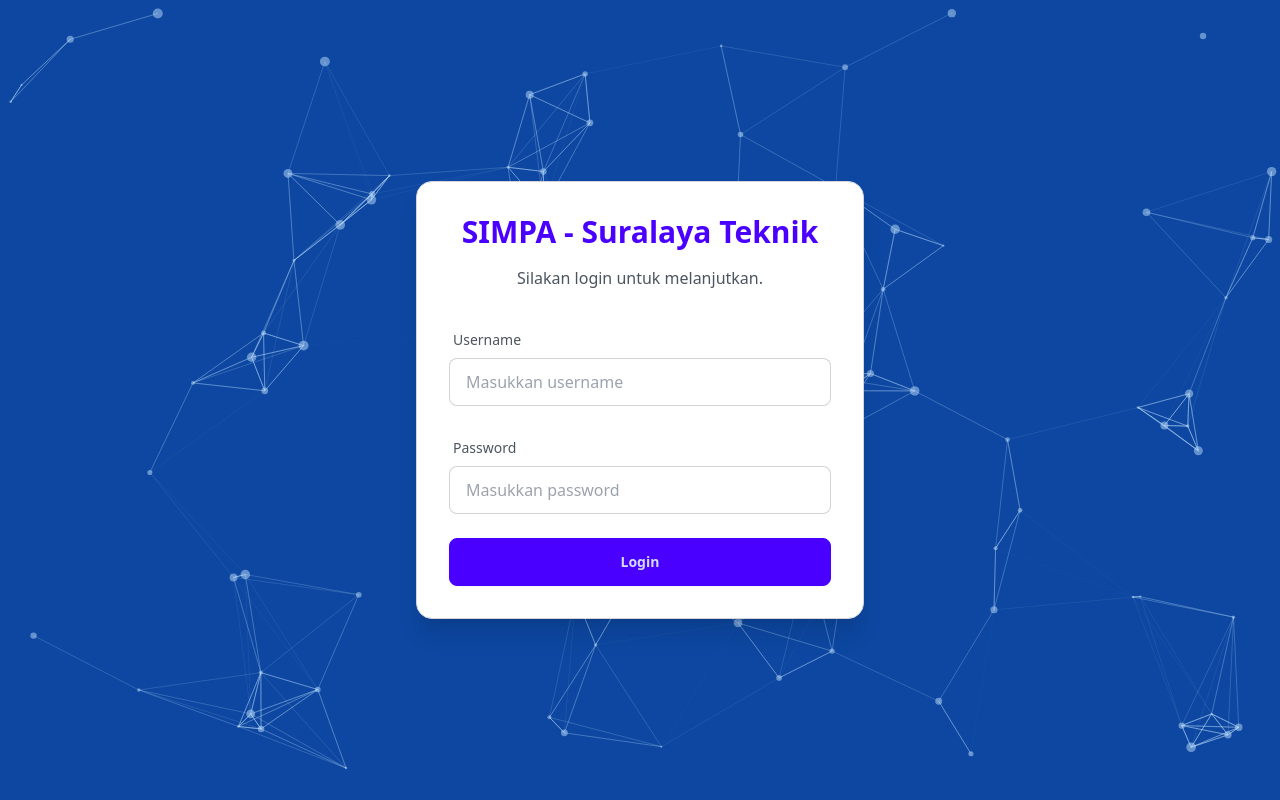
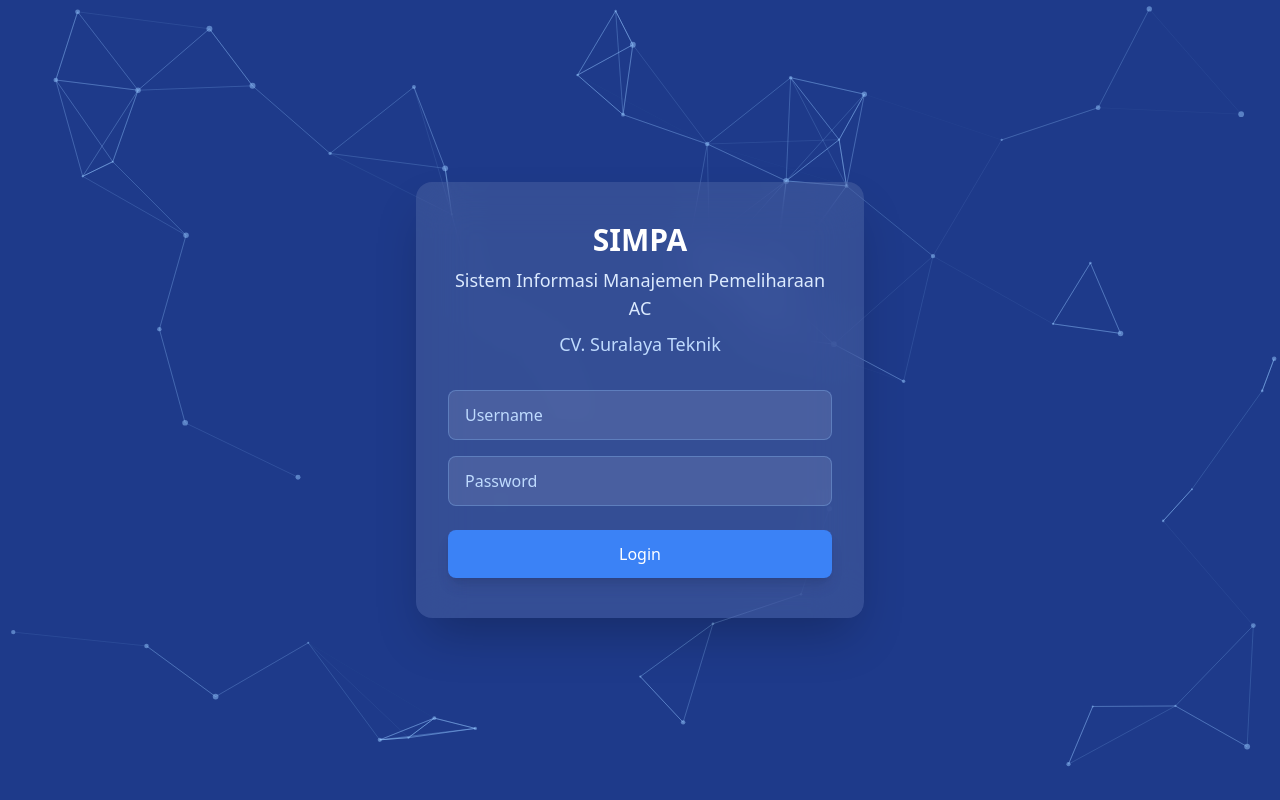
Before and after one commit to Habiboys/SIMPA, a React (Vite) app in the folder frontend/: page /login in a window 1280 px wide. Built offline with nearby package versions, Linux system fonts and the light colour scheme.

Commit message:
update login page

```diff
--- a/frontend/src/pages/Login.jsx
+++ b/frontend/src/pages/Login.jsx
@@ -1,97 +1,106 @@
-import { useState } from "react";
-import { useNavigate, Link } from "react-router-dom";
+import React, { useState } from "react";
+import { useNavigate } from "react-router-dom";
 import { apiRequest } from "../utils/api";
-import Swal from "sweetalert2"; // Import SweetAlert
-import Particles from "react-particles"; // Import Particles
-import { loadFull } from "tsparticles"; // Load full functionality of tsParticles
+import Swal from "sweetalert2";
+import Particles from "react-particles";
+import { loadFull } from "tsparticles";
 
 const Login = () => {
   const [username, setUsername] = useState("");
   const [password, setPassword] = useState("");
   const [isLoading, setIsLoading] = useState(false);
-  const [error, setError] = useState("");
   const navigate = useNavigate();
 
-  // Fungsi untuk inisialisasi partikel
   const particlesInit = async (main) => {
     await loadFull(main);
   };
 
-  // Konfigurasi partikel
+  // Updated particle configuration with blue theme
   const particlesOptions = {
     background: {
-      color: "#0D47A1", // Warna latar belakang partikel (biru tua)
+      color: "#1e3a8a", // Deep blue background
     },
-    fpsLimit: 60, // Batas frame per detik
+    fpsLimit: 60,
     interactivity: {
       events: {
         onClick: {
           enable: true,
-          mode: "push", // Mode interaksi saat klik
+          mode: "push",
         },
         onHover: {
           enable: true,
-          mode: "repulse", // Mode interaksi saat hover
+          mode: "grab",
+          parallax: {
+            enable: true,
+            force: 60,
+            smooth: 10
+          }
         },
         resize: true,
       },
       modes: {
         push: {
-          quantity: 4, // Jumlah partikel yang ditambahkan saat klik
+          quantity: 4,
         },
-        repulse: {
-          distance: 200, // Jarak partikel menjauh saat hover
-          duration: 0.4,
-        },
+        grab: {
+          distance: 140,
+          links: {
+            opacity: 0.5
+          }
+        }
       },
     },
     particles: {
       color: {
-        value: "#BBDEFB", // Warna partikel (biru muda)
+        value: "#93c5fd", // Light blue particles
       },
       links: {
-        color: "#BBDEFB",
-        distance: 150, // Jarak antar partikel
+        color: "#93c5fd",
+        distance: 150,
         enable: true,
         opacity: 0.5,
         width: 1,
       },
       collisions: {
-        enable: true, // Aktifkan tabrakan antar partikel
+        enable: false,
       },
       move: {
         direction: "none",
         enable: true,
         outModes: {
-          default: "bounce", // Partikel akan memantul saat mencapai batas
+          default: "bounce",
         },
         random: false,
-        speed: 2, // Kecepatan partikel
+        speed: 1.2,
         straight: false,
       },
       number: {
         density: {
           enable: true,
-          area: 800, // Kepadatan partikel
+          area: 1000,
         },
-        value: 80, // Jumlah partikel
+        value: 70,
       },
       opacity: {
         value: 0.5,
       },
       shape: {
-        type: "circle", // Bentuk partikel (opsi lain: square, triangle, dll.)
+        type: "circle",
       },
       size: {
-        value: { min: 1, max: 5 }, // Ukuran partikel
+        value: { min: 1, max: 3 },
+      },
+      glow: {
+        enable: true,
+        color: "#bfdbfe",
+        frequency: 0.5,
       },
     },
-    detectRetina: true, // Deteksi retina untuk tampilan lebih tajam
+    detectRetina: true,
   };
 
   const handleLogin = async (e) => {
     e.preventDefault();
-    setError("");
     setIsLoading(true);
     try {
       const response = await apiRequest("/auth/login", "POST", { username, password });
@@ -105,6 +114,7 @@ const Login = () => {
         };
         localStorage.setItem("userData", JSON.stringify(userData));
         localStorage.setItem("userRole", response.user.role);
+
         if (response.user.role !== 'admin') {
           Swal.fire({
             title: 'Akses Dilarang!',
@@ -114,6 +124,7 @@ const Login = () => {
           });
           return;
         }
+
         Swal.fire({
           title: 'Login Berhasil!',
           text: response.message,
@@ -122,13 +133,6 @@ const Login = () => {
           timer: 500,
         }).then(() => {
           navigate("/dashboard");
-        });
-      } else {
-        Swal.fire({
-          title: 'Gagal!',
-          text: response.message || 'Login gagal. Silakan coba lagi.',
-          icon: 'error',
-          confirmButtonText: 'OK',
         });
       }
     } catch (error) {
@@ -144,67 +148,62 @@ const Login = () => {
   };
 
   return (
-    <div className="min-h-screen relative flex items-center justify-center">
-      {/* Partikel Background */}
+    <div className="min-h-screen relative flex items-center justify-center bg-gradient-to-br from-blue-900 to-blue-800">
       <Particles
         id="tsparticles"
         init={particlesInit}
         options={particlesOptions}
         className="absolute inset-0 z-0"
       />
-      {/* Konten Login */}
-      <div className="card w-full max-w-md bg-base-100 shadow-xl border border-gray-300 z-10">
-        <div className="card-body">
-          <h2 className="card-title text-3xl font-bold justify-center mb-2 text-primary">SIMPA - Suralaya Teknik</h2>
-          <p className="text-center text-base-content/80 mb-6">Silakan login untuk melanjutkan.</p>
-          {error && (
-            <div className="alert alert-error mb-6">
-              <span>{error}</span>
+
+      <div className="w-full max-w-md px-8 py-10 bg-white/10 backdrop-blur-xl rounded-2xl shadow-2xl z-10">
+        <div className="space-y-8">
+          <div className="text-center space-y-2">
+            <h1 className="text-3xl font-bold text-white">SIMPA</h1>
+            <h2 className="text-lg font-small text-blue-100">Sistem Informasi Manajemen Pemeliharaan AC</h2>
+            <h2 className="text-lg font-medium text-blue-200">CV. Suralaya Teknik</h2>
           </div>
-          )}
+
           <form onSubmit={handleLogin} className="space-y-6">
-            <div className="form-control">
-              <label className="label">
-                <span className="label-text font-medium text-base-content/80">Username</span>
-              </label>
+            <div className="space-y-4">
+              <div>
                 <input
                   type="text"
                   value={username}
                   onChange={(e) => setUsername(e.target.value)}
-                className="input input-bordered w-full"
-                placeholder="Masukkan username"
+                  className="w-full px-4 py-3 rounded-lg bg-white/10 border border-blue-300/30 focus:border-blue-300 focus:ring-2 focus:ring-blue-300/20 transition-all outline-none text-white placeholder:text-blue-200"
+                  placeholder="Username"
                   required
                 />
               </div>
-            <div className="form-control">
-              <label className="label">
-                <span className="label-text font-medium text-base-content/80">Password</span>
-              </label>
+
+              <div>
                 <input
                   type="password"
                   value={password}
                   onChange={(e) => setPassword(e.target.value)}
-                className="input input-bordered w-full"
-                placeholder="Masukkan password"
+                  className="w-full px-4 py-3 rounded-lg bg-white/10 border border-blue-300/30 focus:border-blue-300 focus:ring-2 focus:ring-blue-300/20 transition-all outline-none text-white placeholder:text-blue-200"
+                  placeholder="Password"
                   required
                 />
               </div>
-            <div className="form-control mt-6">
+            </div>
+
             <button
               type="submit"
-                className={`btn btn-primary w-full ${isLoading ? "loading" : ""}`}
               disabled={isLoading}
+              className="w-full py-3 px-4 bg-blue-500 hover:bg-blue-600 text-white font-medium rounded-lg transition-colors duration-200 ease-in-out disabled:opacity-70 disabled:cursor-not-allowed shadow-lg"
             >
-                {isLoading ? "Loading..." : "Login"}
+              {isLoading ? (
+                <div className="flex items-center justify-center space-x-2">
+                  <div className="w-5 h-5 border-t-2 border-b-2 border-white rounded-full animate-spin"></div>
+                  <span>Loading...</span>
+                </div>
+              ) : (
+                "Login"
+              )}
             </button>
-            </div>
           </form>
-{/*          <div className="text-center mt-6 text-sm">
-            <span className="text-base-content/70">Belum punya akun? </span>
-            <Link to="/register" className="link link-primary font-medium">
-              Register
-            </Link>
-          </div>*/}
         </div>
       </div>
     </div>
```
Lines whose indentation alone changed are shown as unchanged.
